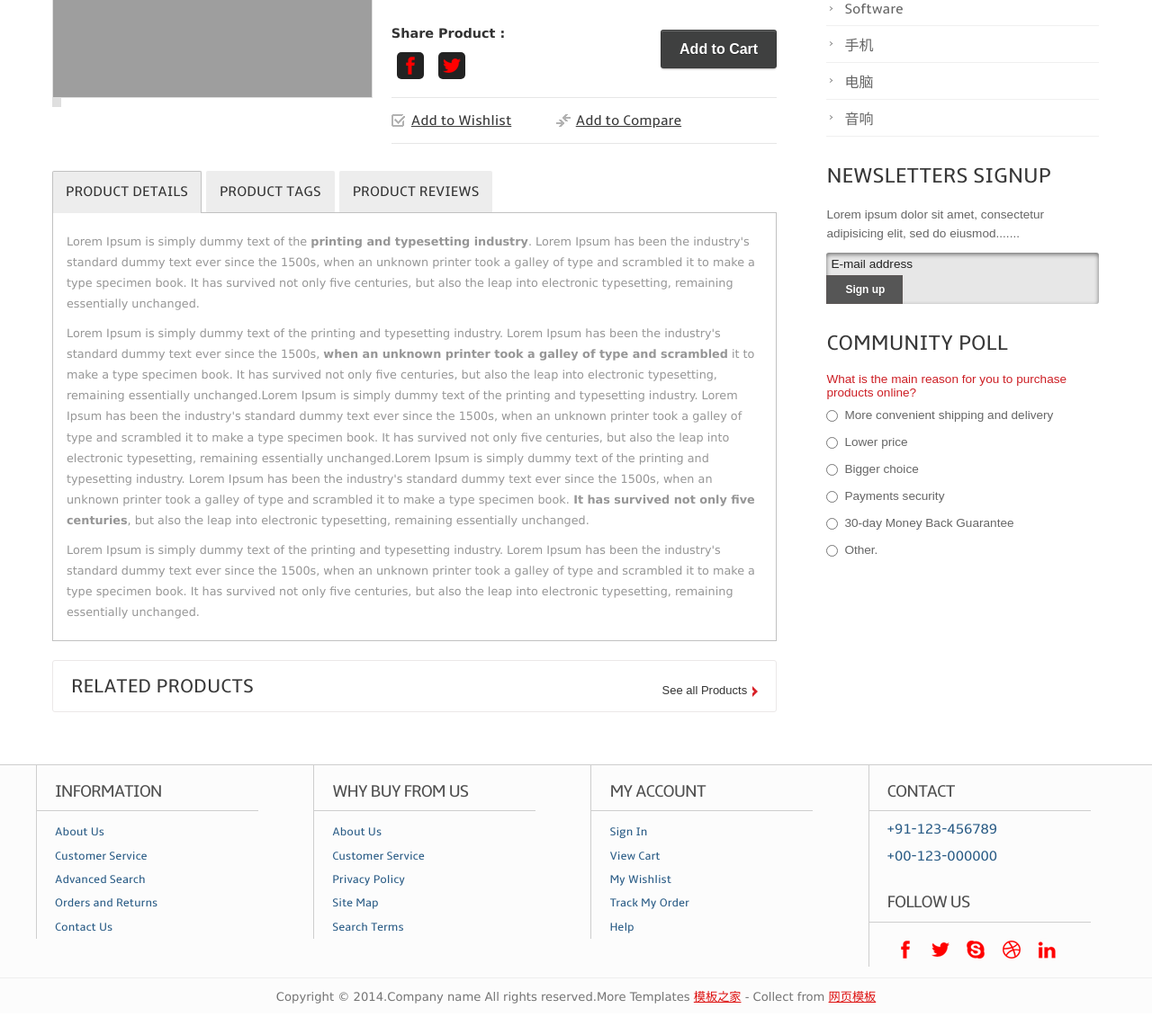
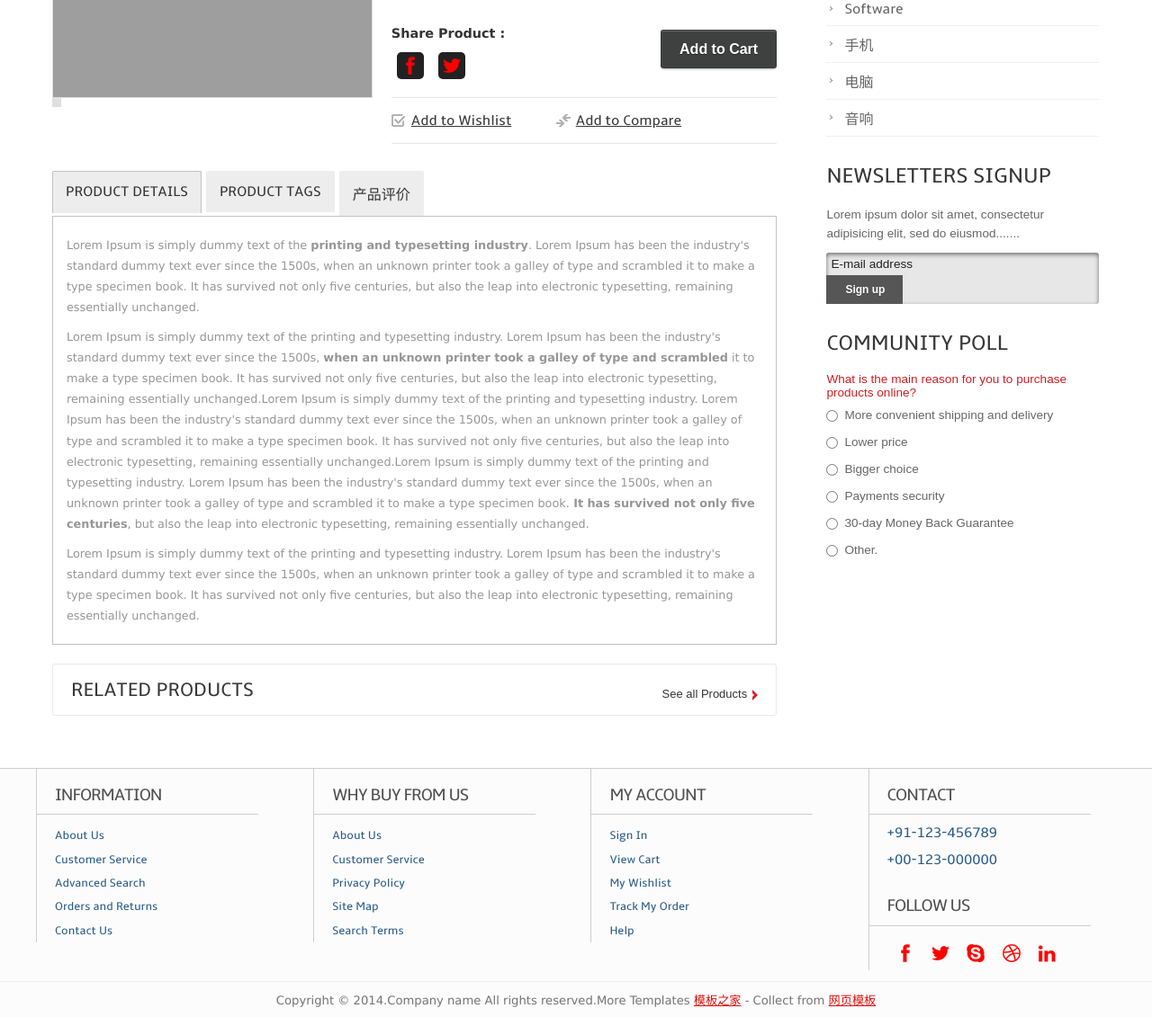
Before and after one commit to wyu0430/shop, a Django app: template templates/preview.html in a window 1280 px wide. Shown: the part 566-1717 px from the top of the page at 90% size. Before the commit the page ends 1682 px from the top, so only its background shows below. Run offline with Django 3.2, Linux system fonts and the light colour scheme; the template is opened without the code that fills it: values that come from a table or form of the project are taken from there, others are empty; data comes from the database, SQL or seed files in the repository; both versions use the stored data as it was after the commit; parts of the project's set-up code (start-up, migrations or seed data) failed here and were passed over; grey boxes are pictures that could not be loaded.

Commit message:
修改readme.md文件

```diff
--- a/shop/settings.py
+++ b/shop/settings.py
@@ -25,7 +25,7 @@ SECRET_KEY = 'g=vp!(0pj-oni)!ydou7t8n^*9=e4tv0@_7vl*u0e3)(34m_wg'
 # SECURITY WARNING: don't run with debug turned on in production!
 DEBUG = True
 
-ALLOWED_HOSTS = ['10.2.0.165']
+ALLOWED_HOSTS = ['10.2.0.165','127.0.0.1','132.232.148.234']
 
 
 # Application definition
--- a/templates/index.html
+++ b/templates/index.html
@@ -30,6 +30,7 @@
                               <input type="password" name="password" placeholder="password">
                               <input type="submit" value="Login">
                        </form>
+
                     {% else %}
                        <li>{{ request.user.username }},欢迎登录</li>
                         <li><a href="{% url "user_logout" %}" data-toggle="modal">logout</a></li>
--- a/templates/preview.html
+++ b/templates/preview.html
@@ -220,7 +220,7 @@
 				<ul class="resp-tabs-list">
 					<li>Product Details</li>
 					<li>product Tags</li>
-					<li>Product Reviews</li>
+					<li>产品评价</li>
 					<div class="clear"></div>
 				</ul>
 				<div class="resp-tabs-container">
--- a/users/views.py
+++ b/users/views.py
@@ -15,7 +15,7 @@ def login(request):
     user = authenticate(**res)
     if user is None:
         return HttpResponse('用户名或密码错误')
-    user_login(request,user)
+        user_login(request,user)
     url_source = request.META['HTTP_REFERER']
 
     return redirect(url_source)
```
Also changed, not shown: README.md, db.sqlite3.
